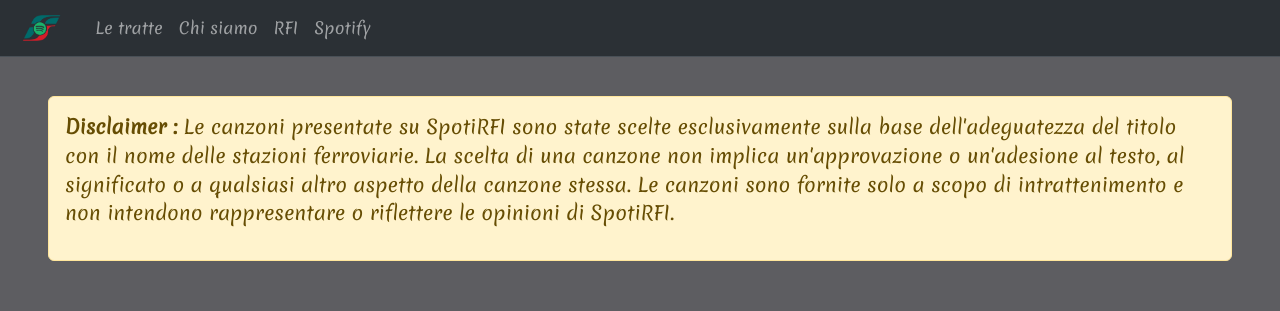
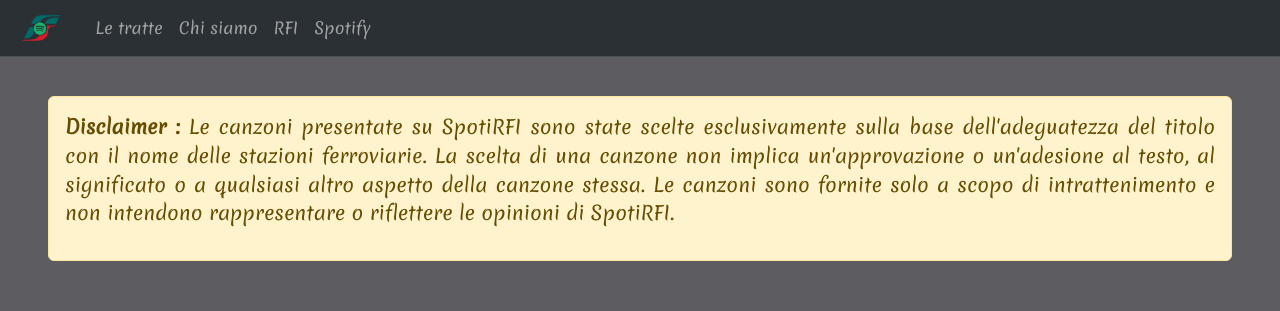
Before and after one commit to gianmarco2307/SpotyRFI, an Angular app: page /tratte in a window 1280 px wide. Shown: the top 311 px of the page. Built offline with nearby package versions, Linux system fonts and the light colour scheme; a web font is replaced by a local one.

Commit message:
modificata l'immagin palermo messina giustificato il testo del disclaimer

```diff
--- a/src/app/components/tratte/tratte.component.css
+++ b/src/app/components/tratte/tratte.component.css
@@ -15,7 +15,8 @@
 }
 
 #disclaimer {
-    margin: 4em 1em 6em 1em
+    margin: 4em 1em 6em 1em;
+    text-align: justify;
 }
 
 img {
--- a/src/app/components/tratte/tratte.component.html
+++ b/src/app/components/tratte/tratte.component.html
@@ -13,8 +13,8 @@
   <section>
     <div class="img">
       <img
-        src="https://www.tp24.it/immagini_articoli/04-02-2020/1580833847-0-treni-sicilia-troppo-lenti-infrastrutture-ottocentesche.jpg"
-        alt="E656 (Caimano) con 5 carrozze uic-?"
+        src="https://scontent.cdninstagram.com/v/t39.30808-6/405509392_668041895416747_15559260878712990_n.jpg?stp=dst-jpg_e35_s750x750_sh0.08&_nc_ht=scontent.cdninstagram.com&_nc_cat=107&_nc_ohc=zbUI86TGxycAX_7FL2-&edm=APs17CUAAAAA&ccb=7-5&oh=00_AfBHgnywU_5NpA4wFGQ0Ro20reJsmkSmGlk_yGzxStchJw&oe=65649901&_nc_sid=10d13b"
+        alt="Carrozza pilota UIC-Z1A in testa all'InterCity 730 nei pressi di Torrenova, tra Zappulla e Capo d'Orlando - Naso"
       />
     </div>
     <div class="txt">
```
